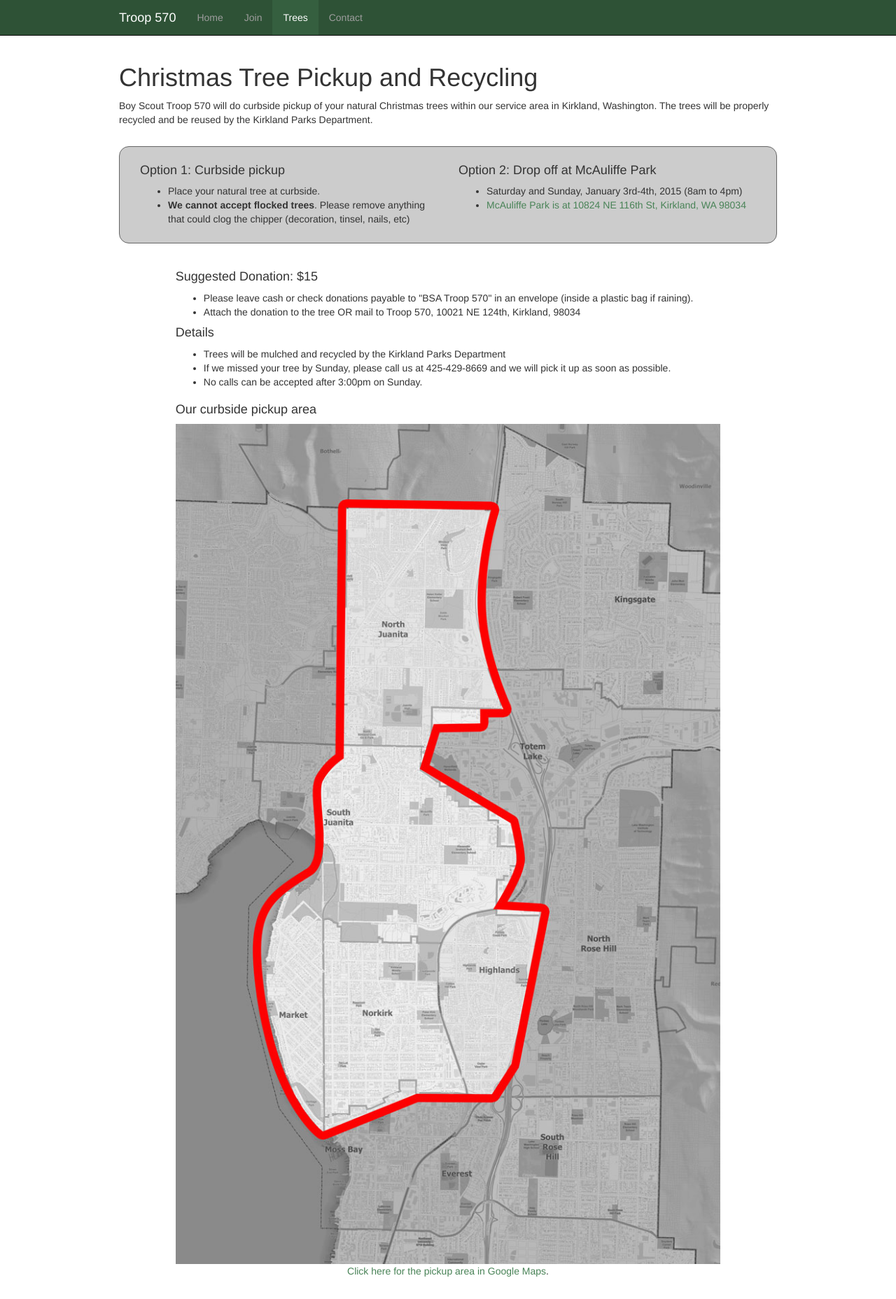
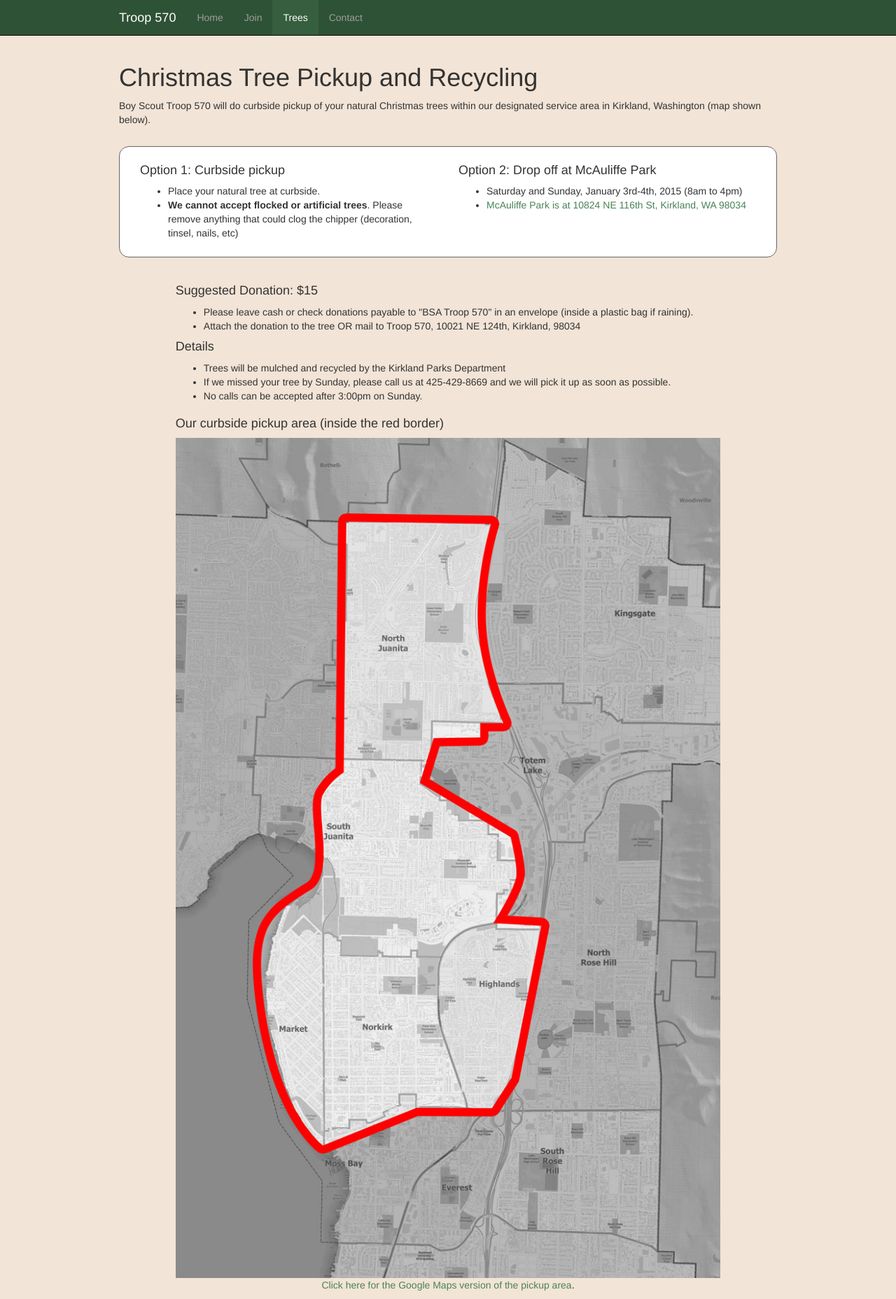
Before and after one commit to troop570/troop570.github.io, a Jekyll site: the page built from trees/index.html, in a window 1280 px wide. Shown: the whole page at 70% size. Built offline with Jekyll 4.4.1, drawn with Linux system fonts in a browser that asks for light colours; nearby versions of some CDN libraries.

Commit message:
Background color added, tooltip JS activated

```diff
--- a/_includes/head.html
+++ b/_includes/head.html
@@ -8,4 +8,9 @@
   <script src="//ajax.googleapis.com/ajax/libs/jquery/2.1.1/jquery.min.js"></script>
   <link rel="stylesheet" href="/css/app.css" />
   <script src="//maxcdn.bootstrapcdn.com/bootstrap/3.3.1/js/bootstrap.min.js"></script>
+  <script type="text/javascript">
+    $(function() {
+      $('[data-toggle="tooltip"]').tooltip();
+    });
+  </script>
 </head>
--- a/css/app.scss
+++ b/css/app.scss
@@ -30,6 +30,9 @@ a:hover {
   background-color: whitesmoke;
 }
 
+body {
+  background-color:#F2E4D6;
+}
 #coverage-map {
   max-width:100%;
 }
@@ -38,6 +41,6 @@ a:hover {
   border:1px solid #666666;
   padding:1em;
   margin:2em 0;
-  background-color:#cccccc;
+  background-color:white;
   border-radius:1em;
 }
--- a/trees/index.html
+++ b/trees/index.html
@@ -3,14 +3,13 @@ layout: page
 title: Christmas Tree Pickup and Recycling
 permalink: /trees/
 ---
-<p>Boy Scout Troop 570 will do curbside pickup of your natural Christmas trees within our service area in Kirkland, Washington.
-  The trees will be properly recycled and be reused by the Kirkland Parks Department. </p>
+<p>Boy Scout Troop 570 will do curbside pickup of your natural Christmas trees within our designated service area in Kirkland, Washington (map shown below).</p>
 <div class="row option-box">
   <div class="col-sm-6">
     <h4>Option 1: Curbside pickup</h4>
     <ul>
       <li>Place your natural tree at curbside. </li>
-      <li><strong>We cannot accept flocked trees</strong>. Please remove
+      <li><strong>We cannot accept flocked or artificial trees</strong>. Please remove
         anything that could clog the chipper (decoration,
         tinsel, nails, etc)</li>
     </ul>
@@ -19,7 +18,7 @@ permalink: /trees/
     <h4>Option 2: Drop off at McAuliffe Park</h4>
     <ul>
       <li>Saturday and Sunday, January 3rd-4th, 2015 (8am to 4pm)</li>
-      <li><a href="https://www.google.com/maps/preview#!q=McAuliffe Park%2C 108th Avenue Northeast%2C Kirkland%2C WA&data=!4m15!2m14!1m13!1s0x5490127cbe263feb%3A0x3e600372332ebdf6!3m8!1m3!1d2696288!2d-120.8822769!3d47.2729857!3m2!1i1462!2i747!4f13.1!4m2!3d47.704434!4d-122.19741" title="Click for Google Maps to McAuliffe Park" data-toggle="tooltip" data-placement="below">McAuliffe Park is at 10824 NE 116th St, Kirkland, WA 98034</a>
+      <li><a href="https://www.google.com/maps/preview#!q=McAuliffe Park%2C 108th Avenue Northeast%2C Kirkland%2C WA&data=!4m15!2m14!1m13!1s0x5490127cbe263feb%3A0x3e600372332ebdf6!3m8!1m3!1d2696288!2d-120.8822769!3d47.2729857!3m2!1i1462!2i747!4f13.1!4m2!3d47.704434!4d-122.19741" title="Click for Google Maps to McAuliffe Park" data-toggle="tooltip" data-placement="bottom">McAuliffe Park is at 10824 NE 116th St, Kirkland, WA 98034</a>
     </ul>
   </div>
 </div>
@@ -41,10 +40,10 @@ permalink: /trees/
 </div>
 <div class="row">
   <div class="col-md-offset-1 col-sm-10">
-    <h4>Our curbside pickup area</h4>
+    <h4>Our curbside pickup area (inside the red border)</h4>
     <img id="coverage-map" src="/images/trees/coverage-map.jpg" />
     <p class="text-center">
-      <a href="https://maps.google.com/maps/ms?vps=2&ie=UTF8&hl=en&oe=UTF8&msa=0&msid=201115839845013008810.0004cfe615c3dc071af1b&dg=feature" title="Click here for Google Maps version" data-toggle="tooltip" data-placement="top">Click here for the pickup area in Google Maps</a>.
+      <a href="https://maps.google.com/maps/ms?vps=2&ie=UTF8&hl=en&oe=UTF8&msa=0&msid=201115839845013008810.0004cfe615c3dc071af1b&dg=feature" title="Click here for Google Maps version" data-toggle="tooltip" data-placement="top">Click here for the Google Maps version of the pickup area</a>.
     </p>
   </div>
 </div>
```
